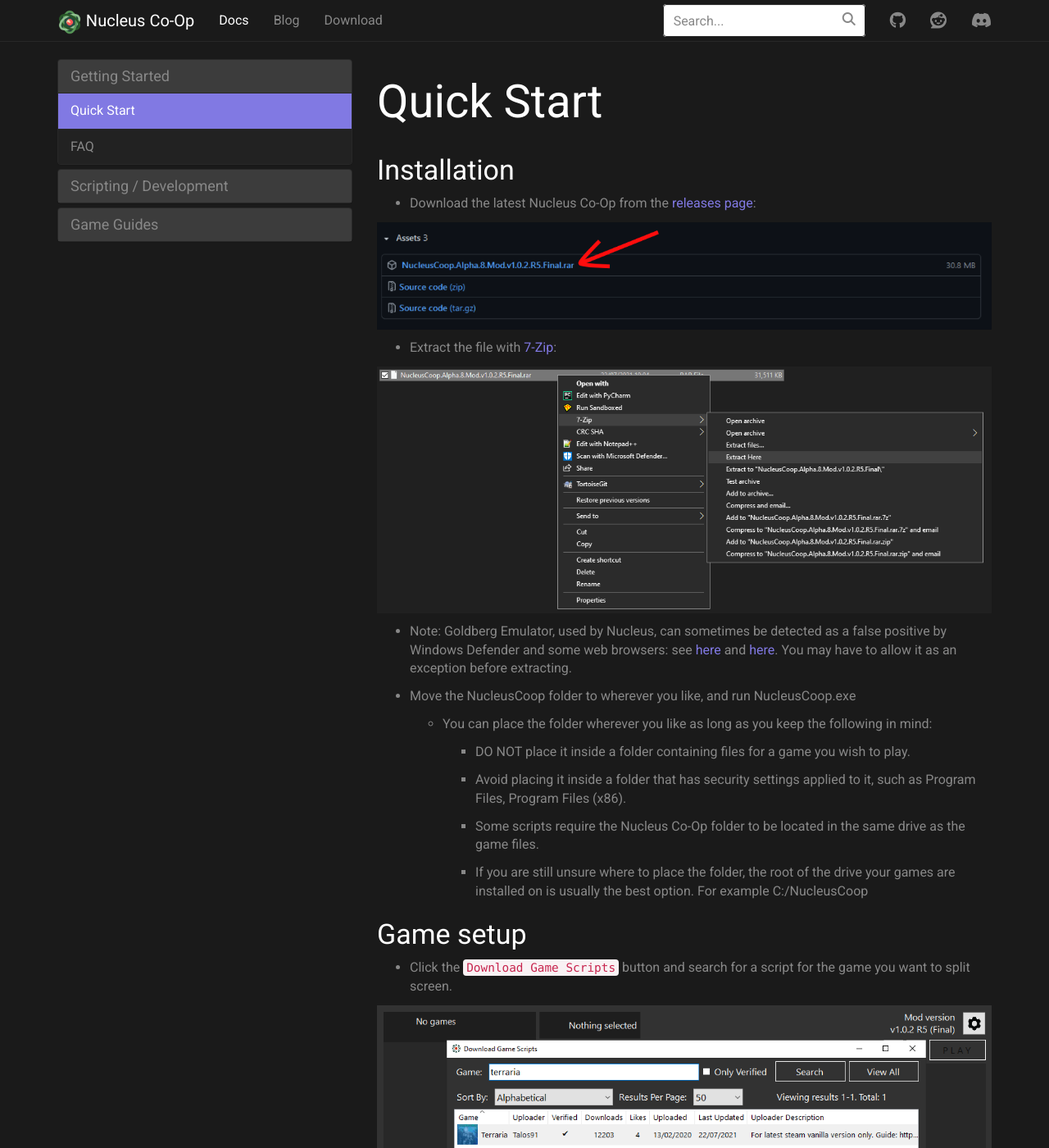
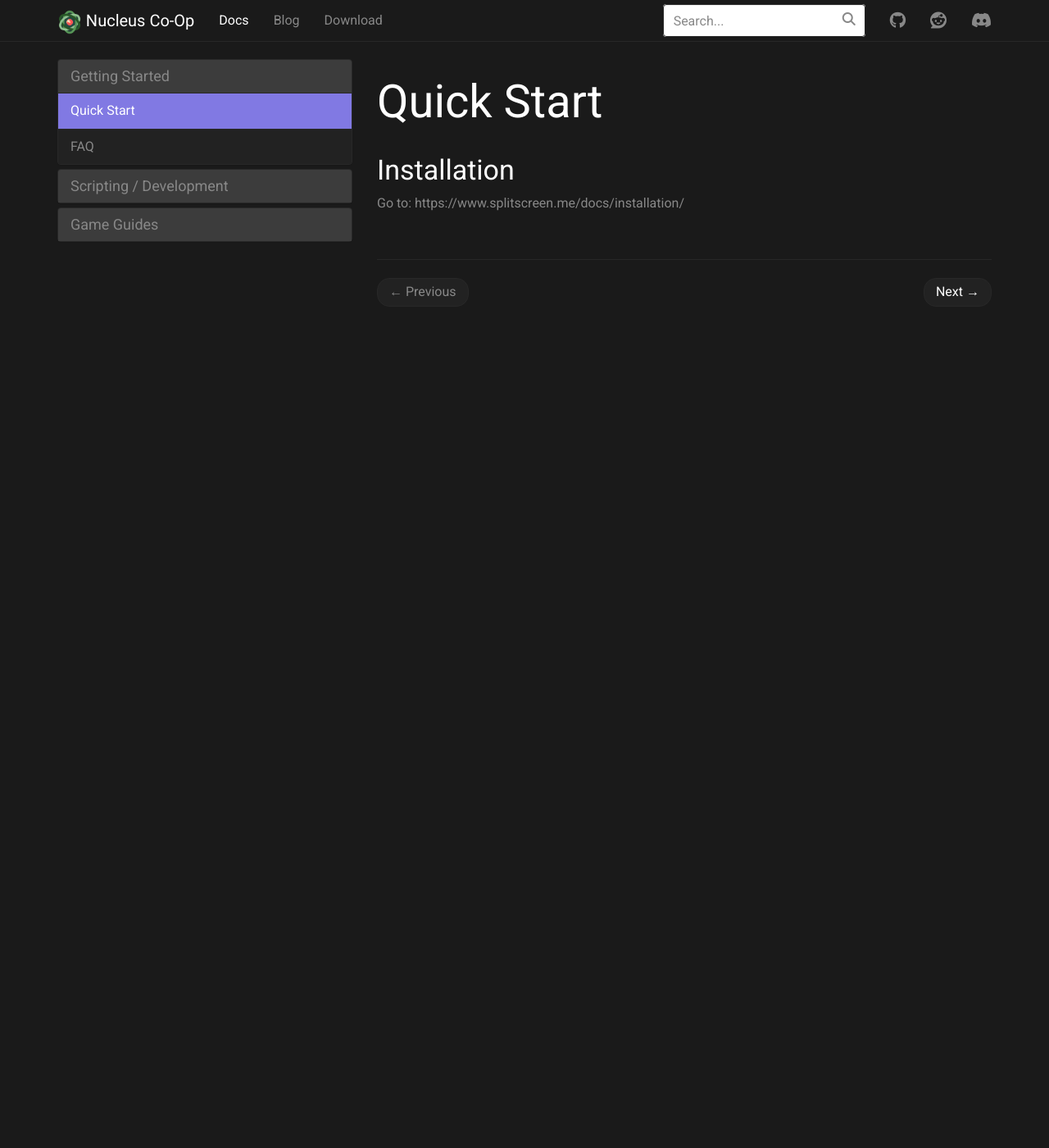
Before and after one commit to nucleus-coop/nucleus-coop.github.io, a Jekyll site: the page built from _docs/quickstart.md, in a window 1280 px wide and 1400 px high. Shown: the whole window at 82% size. Built offline with Jekyll 4.4.1, drawn with Linux system fonts in a browser that asks for light colours; nearby versions of some CDN libraries; some of the changed text lies outside the part shown.

Commit message:
new wesite

```diff
--- a/_docs/quickstart.md
+++ b/_docs/quickstart.md
@@ -5,55 +5,4 @@
 
 ### Installation
 
-* Download the latest Nucleus Co-Op from the [releases page](https://github.com/ZeroFox5866/nucleuscoop/releases):
-
-
-![Download](../../img/quickstart/download.png)
-
-
-* Extract the file with [7-Zip](https://www.7-zip.org/):
-
-
-![Extract](../../img/quickstart/extract.png)
-
-
-* Note: Goldberg Emulator, used by Nucleus, can sometimes be detected as a false positive by Windows Defender and some web browsers: see [here](https://www.reddit.com/r/nucleuscoop/comments/g2k8j7/is_there_any_viruses/fnmfhbp/) and [here](https://gitlab.com/Mr_Goldberg/goldberg_emulator/-/issues/118). You may have to allow it as an exception before extracting.
-
-
-* Move the NucleusCoop folder to wherever you like, and run NucleusCoop.exe
-  * You can place the folder wherever you like as long as you keep the following in mind:
-
-    * DO NOT place it inside a folder containing files for a game you wish to play.
-
-    * Avoid placing it inside a folder that has security settings applied to it, such as Program Files, Program Files (x86).
-
-    * Some scripts require the Nucleus Co-Op folder to be located in the same drive as the game files.
-
-    * If you are still unsure where to place the folder, the root of the drive your games are installed on is usually the best option. For example C:/NucleusCoop
-
-### Game setup
-
-* Click the `Download Game Scripts` button and search for a script for the game you want to split screen.
-
-![Script Browser](../../img/quickstart/scriptbrowser.png)
-
-
-* Click the `More Info` button and be sure to read through the guide for the game
-
-
-![More Info](../../img/quickstart/moreinfo.png)
-
-
-* Click `Download`. When Nucleus asks to add the game, click Yes and browse to the game executable. Most Steam games will be in `C:\Program Files(x86)\Steam\steamapps\common\`
-
-* Assign the devices to parts of the screen by dragging the devices. The device icons will light up when they receive input. Change the layout of each screen by clicking the icon in the top-left corner of each screen.
-
-![Layout](../../img/quickstart/layout.png)
-
-* When you are ready, click the `>` button. If there are any script options, configure them. Then press `PLAY`
-
-* Wait a bit for the games to start and their windows to be positioned. If you are using multiple keyboards and mice, you may have to press the End key to lock input after the games are set up (see the script notes).
-
-* Follow the script guide to connect the games together.
-
-![Finished](../../img/quickstart/result.png)
+Go to: https://www.splitscreen.me/docs/installation/
```
